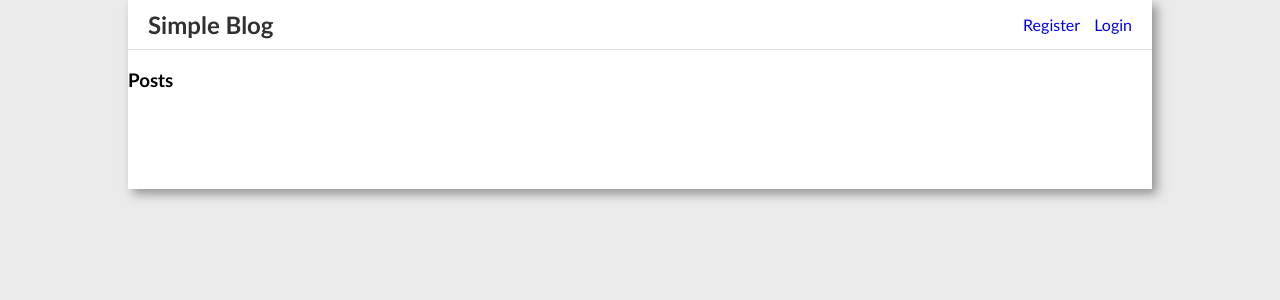
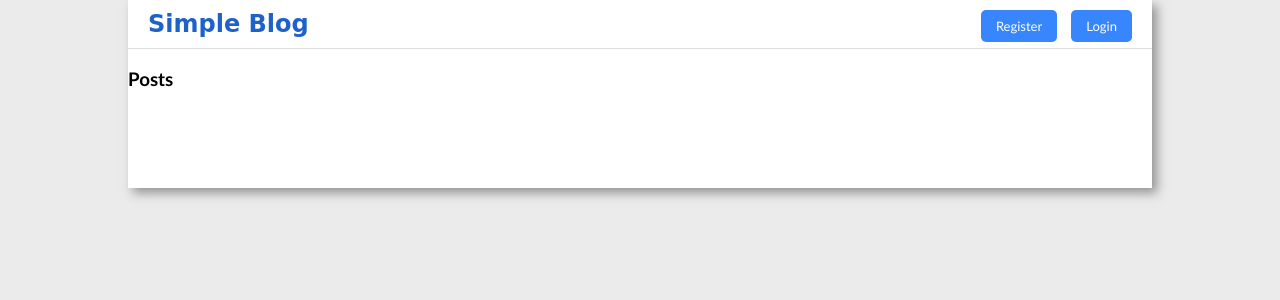
Before and after one commit to Rezuanul-Islam-Fahim/simple-blog-site, a Flask app: page / in a window 1280 px wide. Shown: the top 300 px of the page. Run offline with Flask 2, Linux system fonts and the light colour scheme; data that the repository does not hold is empty.

Commit message:
Done some changes in navigation bar

```diff
--- a/website/static/style.css
+++ b/website/static/style.css
@@ -14,7 +14,8 @@ body {
 
 header h2 {
   margin: 0 20px 0 20px;
-  color: rgb(49, 49, 49);
+  color: #1E62C9;
+  font-family: "Comic Sans MS", serif;
 }
 
 header nav a {
@@ -37,6 +38,20 @@ header nav ul {
 nav ul li {
   display: inline-block;
   padding: 0 5px 0 5px;
+}
+
+nav ul li a {
+  font-size: 13px;
+  background-color: #3786FD;
+  color: white;
+  padding: 8px 15px;
+  border-radius: 5px;
+  transition: 0.8s ease-out;
+}
+
+nav ul li a:hover {
+  border-radius: 30px;
+  background-color: #1E62C9;
 }
 
 .content {
```
